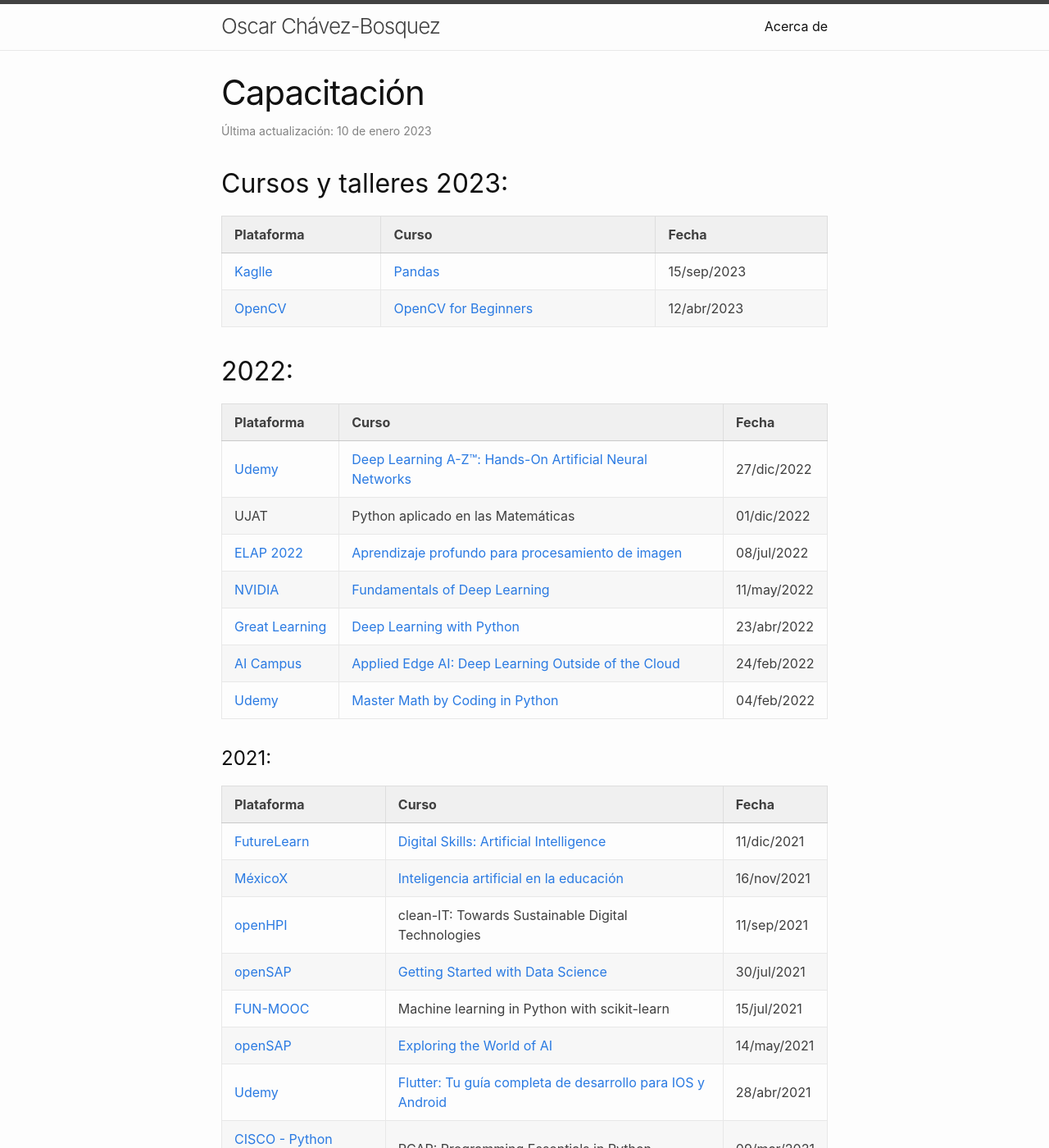
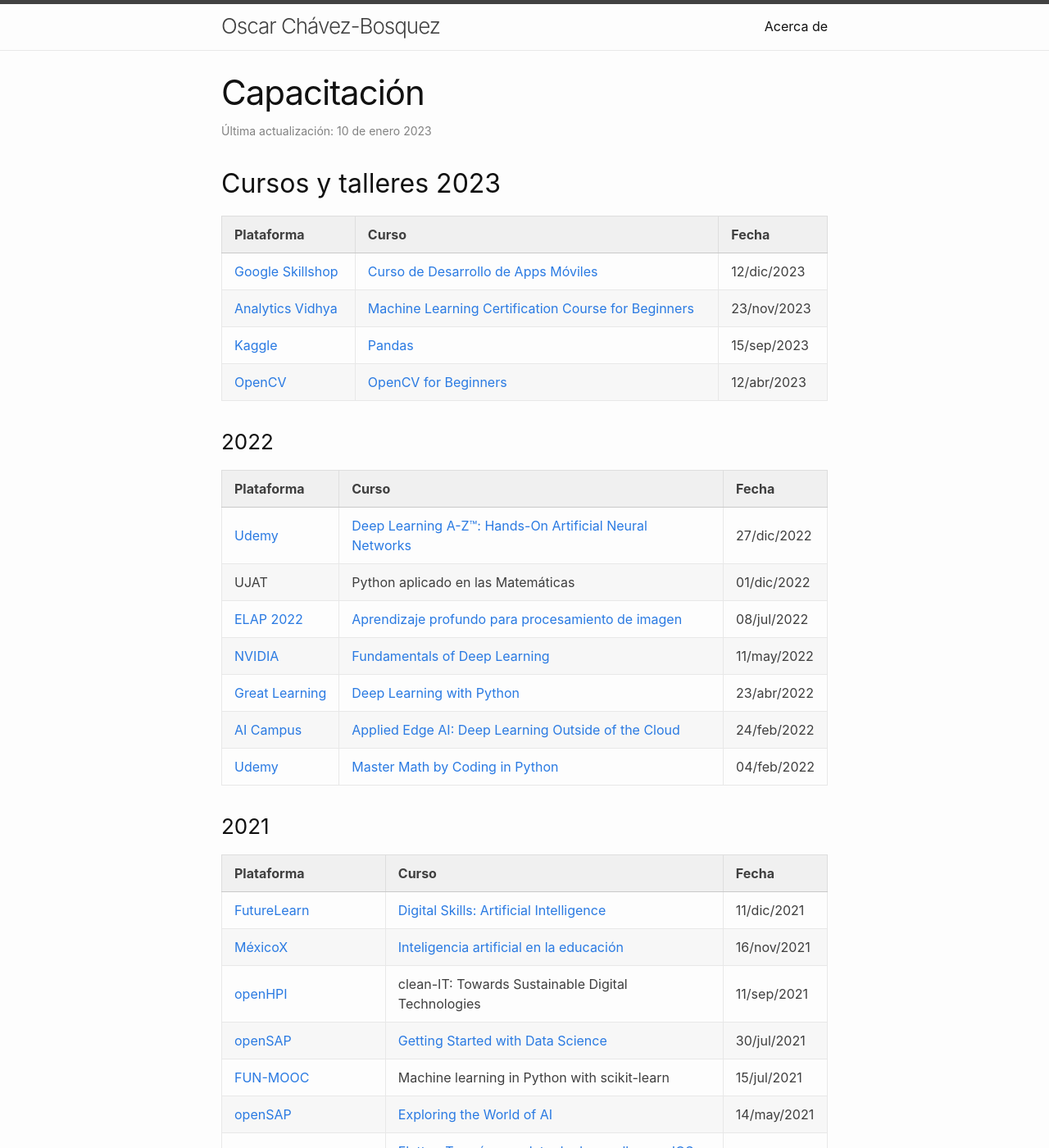
Before and after one commit to chavezbosquez/chavezbosquez.github.io, a Jekyll site: the page built from personal/cursos.markdown, in a window 1280 px wide and 1400 px high. Shown: the whole window at 82% size. Built offline with Jekyll 4.4.1, drawn with Linux system fonts in a browser that asks for light colours; some of the changed text lies outside the part shown.

Commit message:
Actualización a Ruby 3.0

```diff
--- a/Gemfile
+++ b/Gemfile
@@ -33,3 +33,4 @@ gem "wdm", "~> 0.1.1", :platforms => [:mingw, :x64_mingw, :mswin]
 
 # OCB: redireccionamiento a una página externa
 gem 'jekyll-redirect-from'
+gem "webrick", "~> 1.8"
--- a/personal/cursos.markdown
+++ b/personal/cursos.markdown
@@ -6,16 +6,16 @@ date     : 2023-01-10 15:52:00 -0600
 # Capacitación
 ---
 
-## Cursos y talleres 2023:
+## Cursos y talleres 2023
 
 | Plataforma | Curso | Fecha |
 | --- | --- | ---|
-| [Kaglle](https://www.kaggle.com/learn/pandas){:target="_blank"} | [Pandas](https://www.kaggle.com/learn/certification/chavezbosquez/pandas){:target="_blank"} | 15/sep/2023 <!-- 4h --> |
+| [Google Skillshop](https://skillshop.exceedlms.com/student/collection/798207-apps){:target="_blank"} | [Curso de Desarrollo de Apps Móviles](https://skillshop.exceedlms.com/student/award/Pt9VBN1DpyQqLLTZXNMPFGb7){:target="_blank"} | 12/dic/2023 <!-- 40h --> |
+| [Analytics Vidhya](https://courses.analyticsvidhya.com/courses/Machine-Learning-Certification-Course-for-Beginners){:target="_blank"} | [Machine Learning Certification Course for Beginners](https://courses.analyticsvidhya.com/certificates/ux8zmuccr6){:target="_blank"} | 23/nov/2023 <!-- 80h --> |
+| [Kaggle](https://www.kaggle.com/learn/pandas){:target="_blank"} | [Pandas](https://www.kaggle.com/learn/certification/chavezbosquez/pandas){:target="_blank"} | 15/sep/2023 <!-- 4h --> |
 | [OpenCV](https://opencv.org/course-opencv-for-beginners/){:target="_blank"} | [OpenCV for Beginners](https://courses.opencv.org/certificates/ba58915597f444828aacc0acabab8a04){:target="_blank"} | 12/abr/2023 <!-- 30h --> |
 
-
-
-## 2022:
+### 2022
 
 | Plataforma | Curso | Fecha |
 | --- | --- | ---|
@@ -27,7 +27,7 @@ date     : 2023-01-10 15:52:00 -0600
 | [AI Campus](https://learn.ki-campus.org){:target="_blank"} | [Applied Edge AI: Deep Learning Outside of the Cloud](https://learn.ki-campus.org/verify/ximat-pozid-hatuz-bygap-vocak){:target="_blank"} | 24/feb/2022 <!-- 6 sem 6-8 h --> |
 | [Udemy](https://www.udemy.com/course/math-with-python/){:target="_blank"} | [Master Math by Coding in Python](https://www.udemy.com/certificate/UC-d1f4c6ea-44e4-4343-a57f-8f8fbb49c832/){:target="_blank"} | 04/feb/2022 <!-- 37 h --> |
 
-# 2021:
+### 2021
 
 | Plataforma | Curso | Fecha |
 | --- | --- | ---|
@@ -85,7 +85,7 @@ date     : 2023-01-10 15:52:00 -0600
 | [EdX](https://www.edx.org){:target="_blank"} | [HTML5.0x: HTML5 Introduction ](https://courses.edx.org/certificates/4132ad1bde334e8fb93e5a9d4acf7860){:target="_blank"} | 08/sep/2016 |
 | CONACYT | Seminario: Repositorios Institucionales y su interoperabilidad con el Respositorio Nacional | 19/ago/2016 |
 
-## Diplomados:
+## Diplomados
 
 | Plataforma | Nombre | Fecha |
 | --- | --- | ---|
```
Also changed, not shown: Gemfile.lock.
